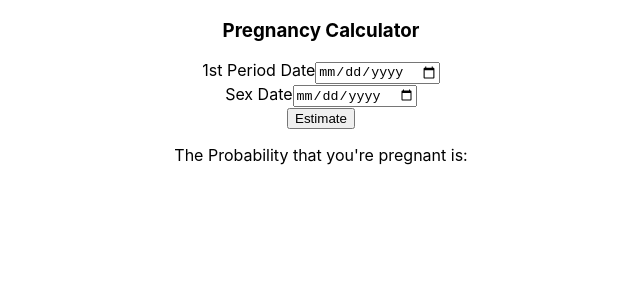
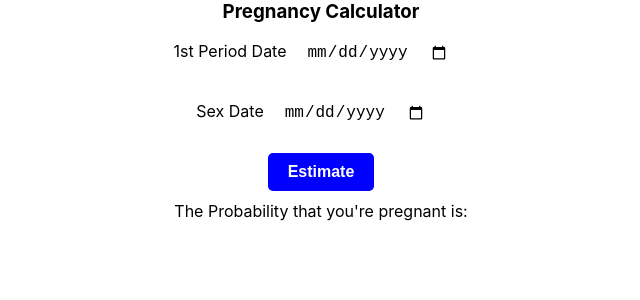
Before and after one commit to Katleho-Nyoni/PregCa, a React (Create React App) app in the folder pregnancy-calculator/: page / in a window 1280 px wide. Shown: the top 300 px of the page, without its empty margins (319-959 px from the left). Built offline with nearby package versions, Linux system fonts and the light colour scheme.

Commit message:
Adding some styling

```diff
--- a/pregnancy-calculator/src/index.css
+++ b/pregnancy-calculator/src/index.css
@@ -1,3 +1,70 @@
+* {
+  margin: 0;
+  padding: 0;
+  scroll-behavior: smooth;
+}
+
+
+
+.container {
+  /* height: 100vh; */
+  /* width: 100vw; */
+  position: absolute;
+  /* display: flex; */
+  /* justify-content: center; */
+  /* align-items: center; */
+}
+
+img {
+  /* background-repeat: repeat; */
+  /* background-attachment: fixed; */
+  object-fit: cover;
+  position: absolute;
+   height: 100vh;
+  width: 100vw;
+  z-index: -1;
+}
+
+.container span {
+  position: absolute;
+  top: 0;
+  left: 0;
+  height: 100vh;
+  width: 100vw;
+  background-color: rgba(0, 0, 0, 0.5);
+  z-index: 0;
+}
+
+.content {
+  display: flex;
+  flex-direction: column;
+  justify-content: center;
+  align-items: center;
+  z-index: 1;
+  position:fixed;
+
+}
+
+input {
+  padding: 10px;
+  margin: 10px;
+  border-radius: 5px;
+  border: none;
+  font-size: 16px;
+}
+
+button {
+  padding: 10px 20px;
+  margin: 10px;
+  border-radius: 5px;
+  border: none;
+  background-color:blue;
+  color: white;
+  font-weight: 600;
+  font-size: 16px;
+  cursor: pointer;
+}
+
 body {
   margin: 0;
   font-family: -apple-system, BlinkMacSystemFont, 'Segoe UI', 'Roboto', 'Oxygen',
@@ -6,8 +73,3 @@ body {
   -webkit-font-smoothing: antialiased;
   -moz-osx-font-smoothing: grayscale;
 }
-
-code {
-  font-family: source-code-pro, Menlo, Monaco, Consolas, 'Courier New',
-    monospace;
-}
```
